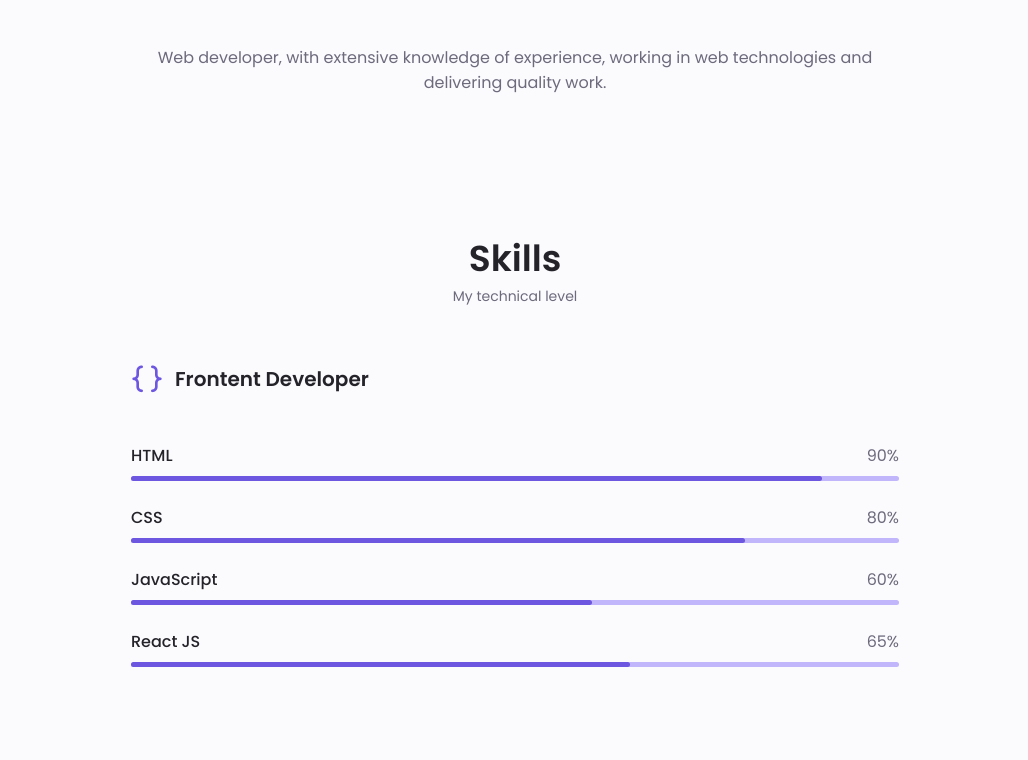
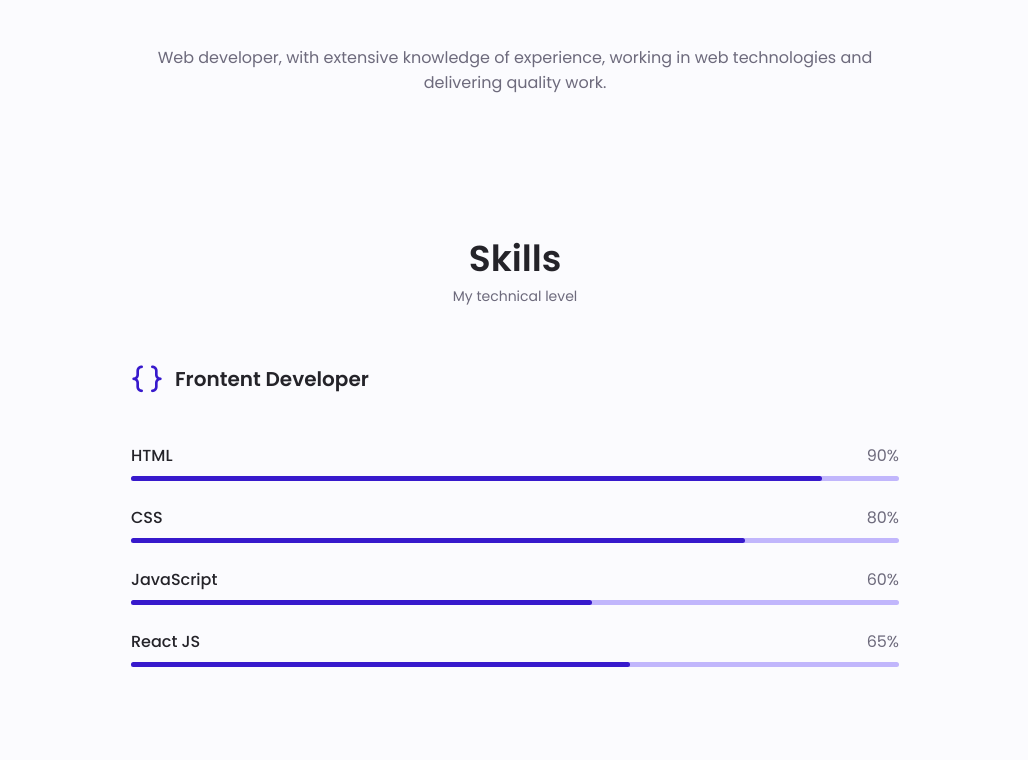
Before and after one commit to kvinaaaaykumar/tztsumit, a plain HTML site: page index.html in a window 1280 px wide. Shown: the part 698-1458 px from the top of the page, without its empty margins (125-1153 px from the left). Drawn offline with nearby package versions, Linux system fonts and the light colour scheme.

Commit message:
Update styles.css

```diff
--- a/assets/css/styles.css
+++ b/assets/css/styles.css
@@ -10,7 +10,7 @@
     --hue-color: 250; /*Purple 250 - Green 142 - Blue 230 - Pink 340*/
 
     /* HSL color mode */
-    --first-color: hsl(var(--hue-color), 69%, 61%);
+    --first-color: hsl(var(--hue-color), 78%, 45%);
     --first-color-second: hsl(var(--hue-color), 69%, 61%);
     --first-color-alt: hsl(var(--hue-color), 57%, 53%);
     --first-color-lighter: hsl(var(--hue-color), 92%, 85%);
```
